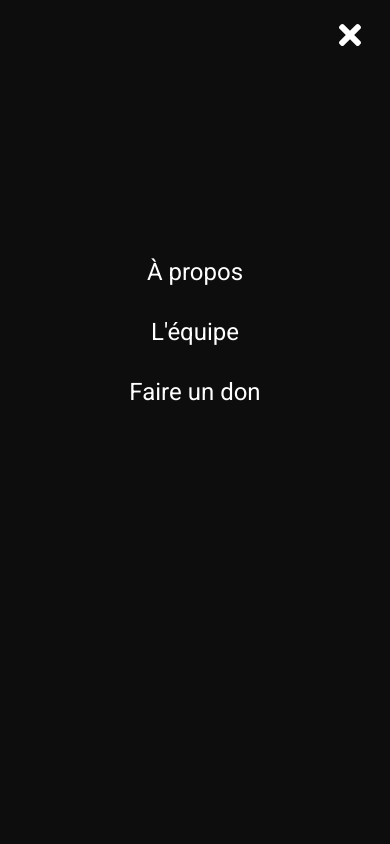
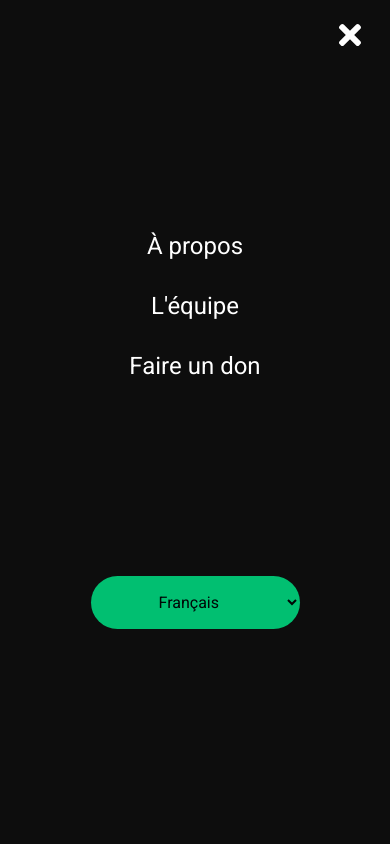
Before and after one commit to cr3/lesjardinsdudore, a React (Create React App) app: page / in a window 390 px wide. Both pictures are taken after a click on the element 346 px from the left and 39 px from the top of the page. Shown: the top 844 px of the page. Built offline with nearby package versions, Linux system fonts and the light colour scheme.

Commit message:
Add missing language select to sidebar

```diff
--- a/src/components/Navbar/index.tsx
+++ b/src/components/Navbar/index.tsx
@@ -3,6 +3,8 @@ import { FaBars } from 'react-icons/fa';
 import { useTranslation } from "react-i18next";
 import { animateScroll as scroll } from 'react-scroll';
 import i18n from "i18next";
+import { LANGUAGES } from '../../i18n';
+import logo from '../../images/logo.png';
 import {
     MobileIcon,
     Nav,
@@ -13,8 +15,6 @@ import {
     NavLangSelect,
     NavLink,
 } from './NavbarElements';
-import { LANGUAGES } from '../../i18n';
-import logo from '../../images/logo.png';
 
 
 const Navbar: React.FC<{toggle: () => void}> = ({toggle}) => {
--- a/src/components/Sidebar/SidebarElements.ts
+++ b/src/components/Sidebar/SidebarElements.ts
@@ -62,3 +62,28 @@ export const SidebarLink = styled(LinkScroll)`
         transition: 0.2s ease-in-out;
     }
 `;
+
+export const SidebarLang = styled.div`
+    display: flex;
+    justify-content: center;
+`;
+
+export const SidebarLangSelect = styled.select`
+    border-radius: 50px;
+    background: #01bf71;
+    white-space: nowrap;
+    padding: 16px 64px;
+    color: #010606;
+    font-size: 16px;
+    outline: none;
+    border: none;
+    cursor: pointer;
+    transition: all 0.2s ease-in-out;
+    text-decoration: none;
+
+    &:hover {
+        transition: all 0.2s ease-in-out;
+        background: #fff;
+        color: #010606;
+    }
+`;
--- a/src/components/Sidebar/index.tsx
+++ b/src/components/Sidebar/index.tsx
@@ -1,9 +1,13 @@
 import React from 'react';
 import { useTranslation } from "react-i18next";
+import i18n from "i18next";
+import { LANGUAGES } from '../../i18n';
 import {
   Icon,
   CloseIcon,
   SidebarContainer,
+  SidebarLang,
+  SidebarLangSelect,
   SidebarLink,
   SidebarMenu,
   SidebarWrapper,
@@ -11,6 +15,11 @@ import {
 
 const Sidebar: React.FC<{isOpen: boolean, toggle: () => void}> = ({isOpen, toggle}) => {
   const { t } = useTranslation();
+
+  const onChangeLang = (e: React.ChangeEvent<HTMLSelectElement>) => {
+    const lang_code = e.target.value;
+    i18n.changeLanguage(lang_code);
+  };
 
   return (
     <SidebarContainer isOpen={isOpen} onClick={toggle}>
@@ -29,6 +38,15 @@ const Sidebar: React.FC<{isOpen: boolean, toggle: () => void}> = ({isOpen, toggl
             {t("donate")}
           </SidebarLink>
         </SidebarMenu>
+        <SidebarLang>
+          <SidebarLangSelect defaultValue={i18n.language} onChange={onChangeLang}>
+            {LANGUAGES.map(({ code, label }) => (
+              <option key={code} value={code}>
+                {label}
+              </option>
+            ))}
+          </SidebarLangSelect>
+        </SidebarLang>
       </SidebarWrapper>
     </SidebarContainer>
   )
```
Lines whose indentation alone changed are shown as unchanged.
